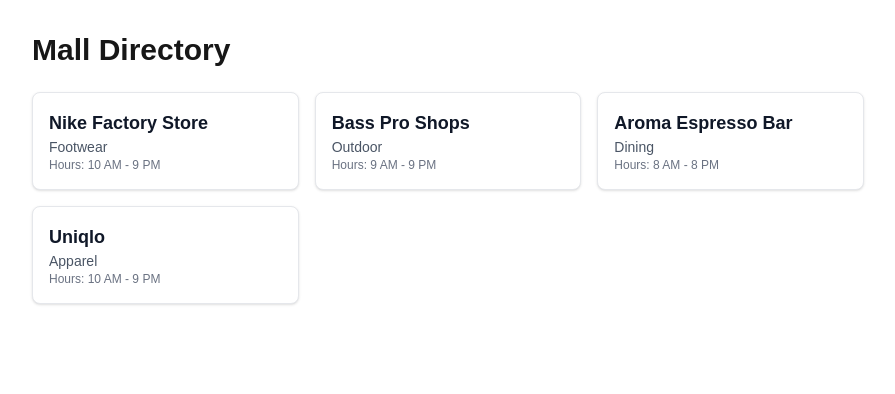
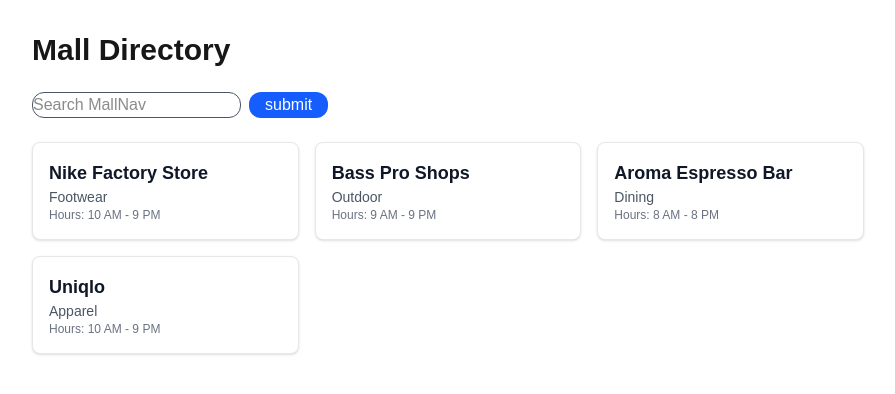
Before and after one commit to shah-krish/MallNav, a Next.js app in the folder frontend/mall_nav/: page /directory in a window 1280 px wide. Shown: the top 394 px of the page, without its empty margins (192-1087 px from the left). Built offline with nearby package versions, Linux system fonts and the light colour scheme.

Commit message:
feat(directory): convert to client component and add search bar UI

```diff
--- a/frontend/mall_nav/app/directory/page.tsx
+++ b/frontend/mall_nav/app/directory/page.tsx
@@ -1,4 +1,7 @@
-import React from 'react'
+'use client';
+import React, {useState} from 'react'
+
+
 
 type Store = {
     id: string,
@@ -31,6 +34,10 @@
             <header>
                 <h1 className='text-3xl font-bold'>Mall Directory</h1>
             </header>
+            <section className='flex gap-2 items-stretch'>
+                <input className='border border-gray-600 rounded-xl' placeholder='Search MallNav' type="text"></input>
+                <button type="submit" className='bg-blue-600 text-white font-medium px-4 rounded-xl transition duration-120 active:scale-95'>submit</button>
+            </section>
             {/* grid-cols-1 is mobile default, md is for medium screens, lg is for large screens */}
             <section className='grid grid-cols-1 md:grid-cols-2 lg:grid-cols-3 gap-4'>
                 {
```
